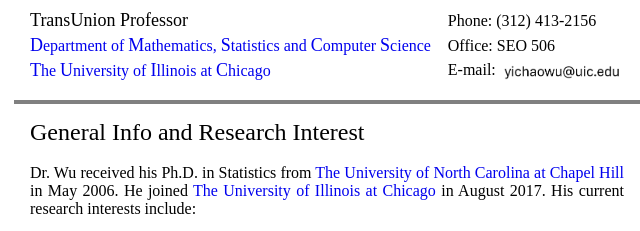
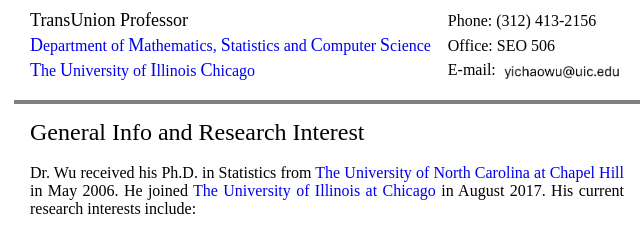
Before and after one commit to chriswunc/chriswunc.github.io, a plain HTML site: page index.html in a window 1280 px wide. Shown: the part 131-362 px from the top of the page, 313-953 px from the left. Drawn offline with Linux system fonts and the light colour scheme.

Commit message:
Update index.html

```diff
--- a/index.html
+++ b/index.html
@@ -28,7 +28,7 @@ size=+1>S</font>tatistics and <font
 size=+1>C</font>omputer <font
 size=+1>S</font>cience </a> <br /> <td> Office: SEO 506<br />
     <tr><td>  <a style="text-decoration:none" href="http://www.uic.edu/"><font size=+1>T</font>he <font
-size=+1>U</font>niversity of <font size=+1>I</font>llinois at <font size=+1>C</font>hicago</a><br /> <td>E-mail:
+size=+1>U</font>niversity of <font size=+1>I</font>llinois <font size=+1>C</font>hicago</a><br /> <td>E-mail:
 <img src="uicemail.png" alt="Smiley face" height="16" width="122" align=absmiddle>
 
 <!--<img alt="" src="uicemail.png"
```
